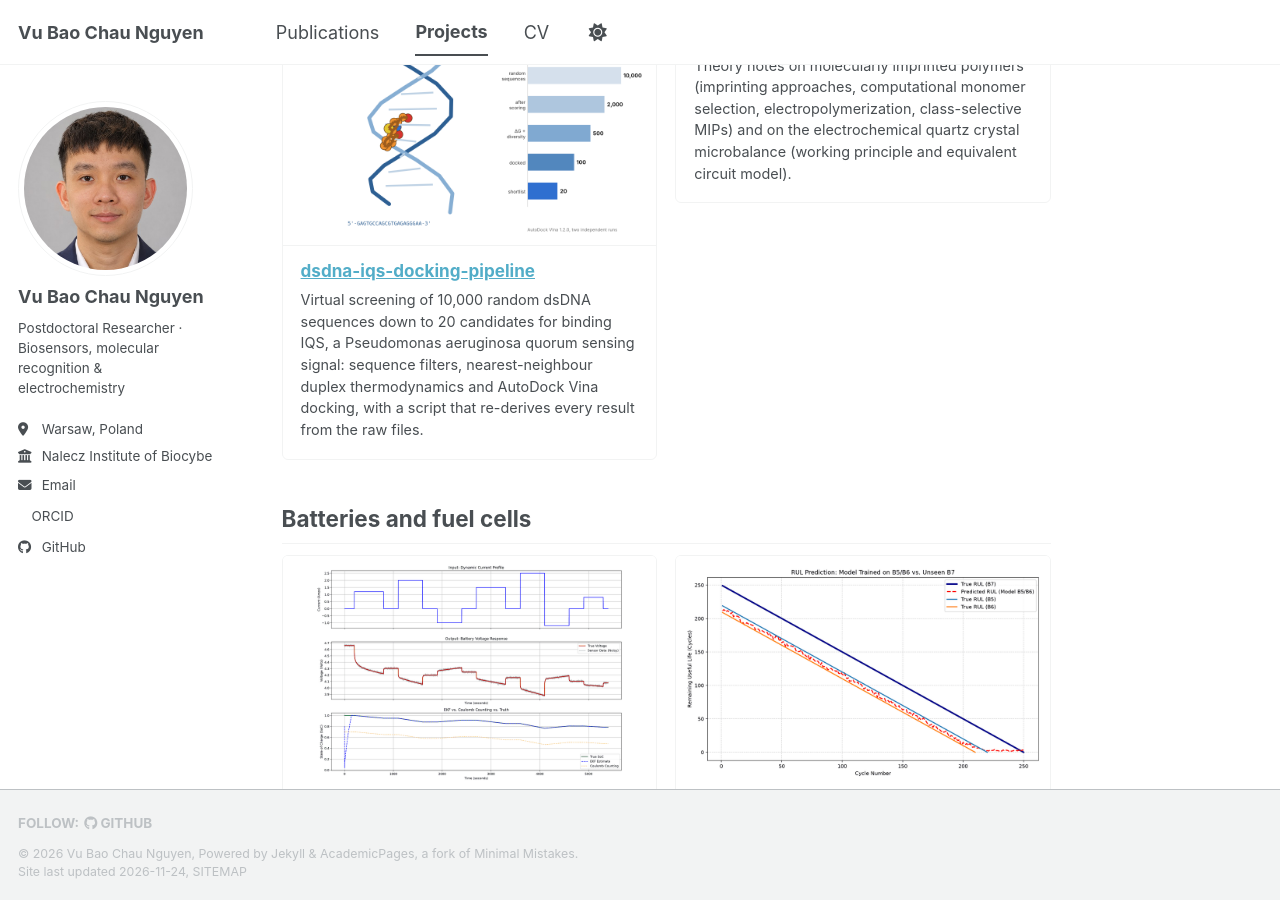
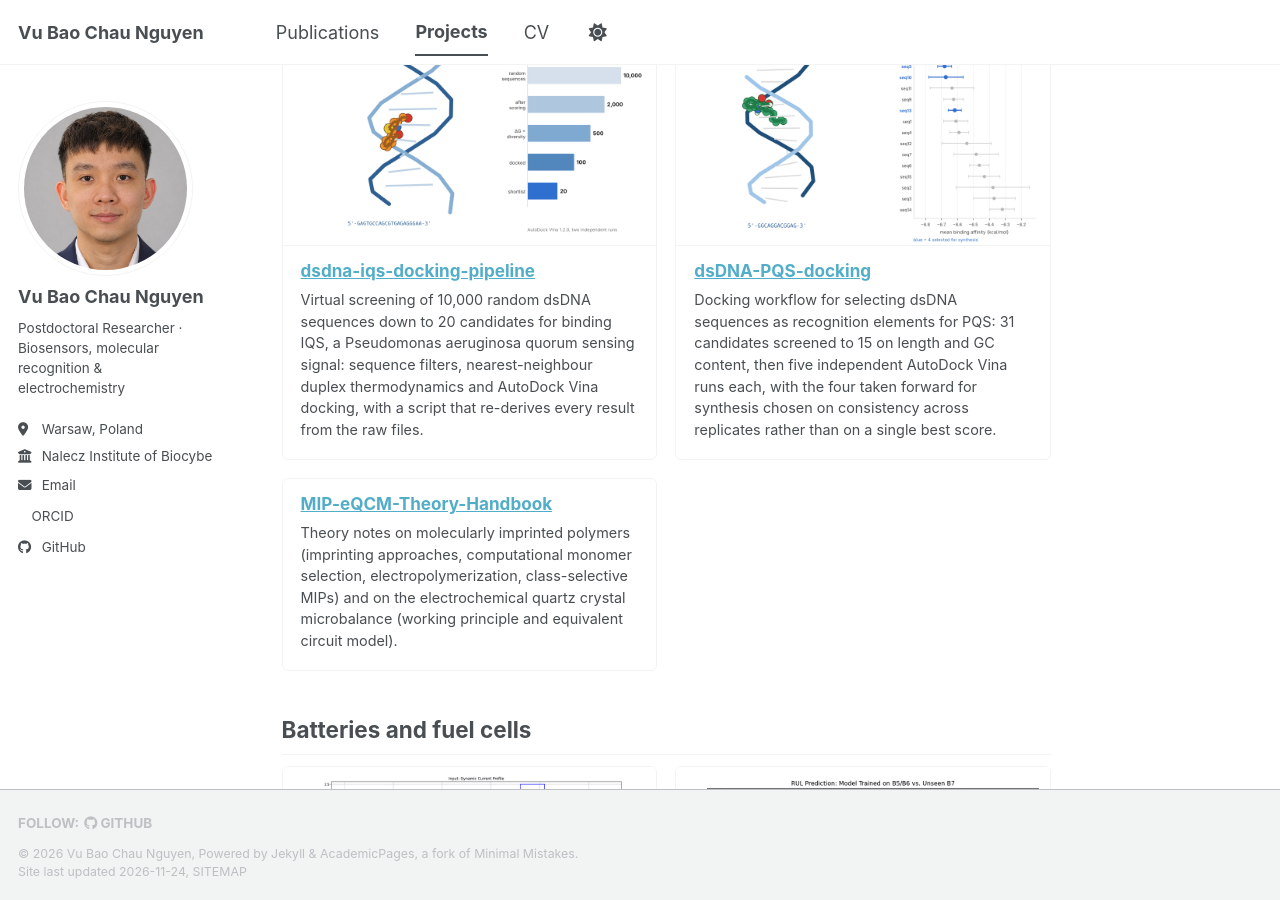
Before and after one commit to deannguyen9xyz/deannguyen9xyz.github.io, a Jekyll site: the page built from _pages/projects.md, in a window 1280 px wide and 900 px high, scrolled down 3834 px. Built offline with Jekyll 4.4.1, drawn with Linux system fonts in a browser that asks for light colours; a script bundle is joined from its source files by our own code; a style sheet for code colours, icons or effects is not loaded.

Commit message:
Add dsDNA-PQS-docking to projects page
Docking workflow for screening dsDNA sequences as recognition elements for
PQS, listed under MIPs, materials and molecular modelling next to the IQS
pipeline. Card image shows the best pose for seq8 from the archived run
together with the five-run mean and SD for all 15 candidates.

```diff
--- a/_data/projects.yml
+++ b/_data/projects.yml
@@ -81,6 +81,11 @@
       image: "dsdna-iqs-docking-pipeline.png"
       alt: "IQS docked in the groove of a DNA duplex, next to the screening funnel from 10,000 sequences down to 20 candidates"
       description: "Virtual screening of 10,000 random dsDNA sequences down to 20 candidates for binding IQS, a Pseudomonas aeruginosa quorum sensing signal: sequence filters, nearest-neighbour duplex thermodynamics and AutoDock Vina docking, with a script that re-derives every result from the raw files."
+    - name: "dsDNA-PQS-docking"
+      url: "https://github.com/deannguyen9xyz/dsDNA-PQS-docking"
+      image: "dsDNA-PQS-docking.png"
+      alt: "PQS docked in the groove of a DNA duplex, beside mean binding affinities for 15 candidate sequences shown with error bars"
+      description: "Docking workflow for selecting dsDNA sequences as recognition elements for PQS: 31 candidates screened to 15 on length and GC content, then five independent AutoDock Vina runs each, with the four taken forward for synthesis chosen on consistency across replicates rather than on a single best score."
     - name: "MIP-eQCM-Theory-Handbook"
       url: "https://github.com/deannguyen9xyz/MIP-eQCM-Theory-Handbook"
       description: "Theory notes on molecularly imprinted polymers (imprinting approaches, computational monomer selection, electropolymerization, class-selective MIPs) and on the electrochemical quartz crystal microbalance (working principle and equivalent circuit model)."
```
Also changed, not shown: images/projects/dsDNA-PQS-docking.png (added).
